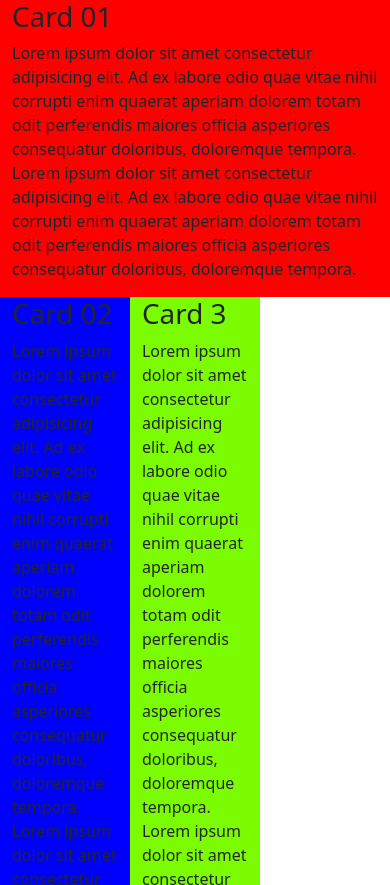
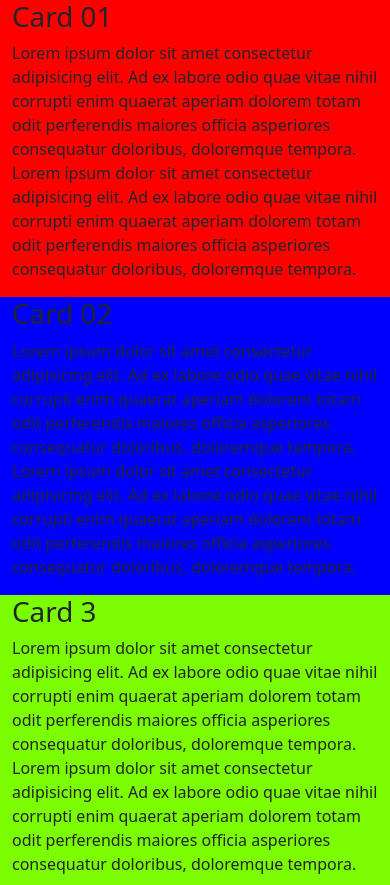
Before and after one commit to oshan-navishka/Web-Design-P.01, a plain HTML site: page bootsrap/bootstrap-part4.html in a window 390 px wide. Shown: the top 885 px of the page. Drawn offline with nearby package versions, Linux system fonts and the light colour scheme.

Commit message:
containers-carts-size2

```diff
--- a/bootsrap/bootstrap-part4.html
+++ b/bootsrap/bootstrap-part4.html
@@ -28,7 +28,7 @@
                     tempora.
                 </p>
             </div>
-            <div class="col-4" style="background: blue">
+            <div class="col-12 col-sm-12 col-md-6 col-xl-4 col-xxl-4" style="background: blue">
                 <h1>Card 02</h1>
                 <p>Lorem ipsum dolor sit amet consectetur adipisicing elit. Ad ex labore odio quae vitae nihil corrupti enim
                     quaerat aperiam dolorem totam odit perferendis maiores officia asperiores consequatur doloribus, doloremque
@@ -38,7 +38,7 @@
                     tempora.
                 </p>
             </div>
-            <div class="col-4" style="background: lawngreen">
+            <div class="col-12 col-sm-12 col-md-6 col-xl-4 col-xxl-4" style="background: lawngreen">
                 <h1>Card 3</h1>
                 <p>Lorem ipsum dolor sit amet consectetur adipisicing elit. Ad ex labore odio quae vitae nihil corrupti enim
                     quaerat aperiam dolorem totam odit perferendis maiores officia asperiores consequatur doloribus, doloremque
```
